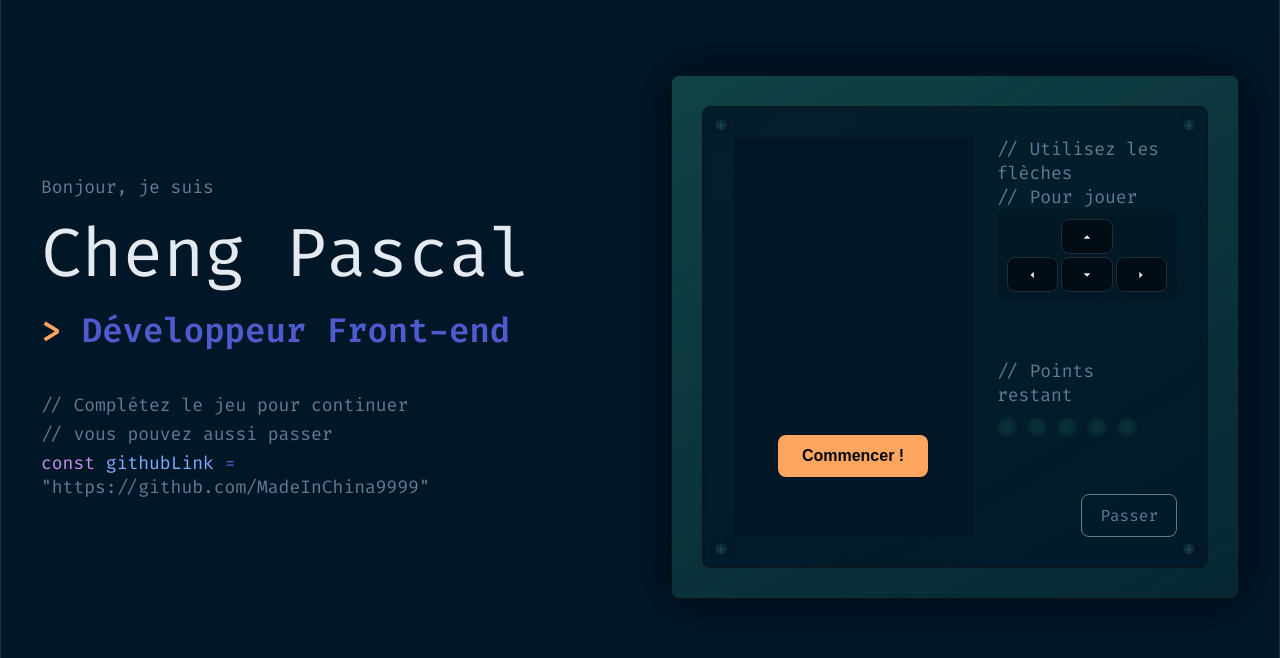
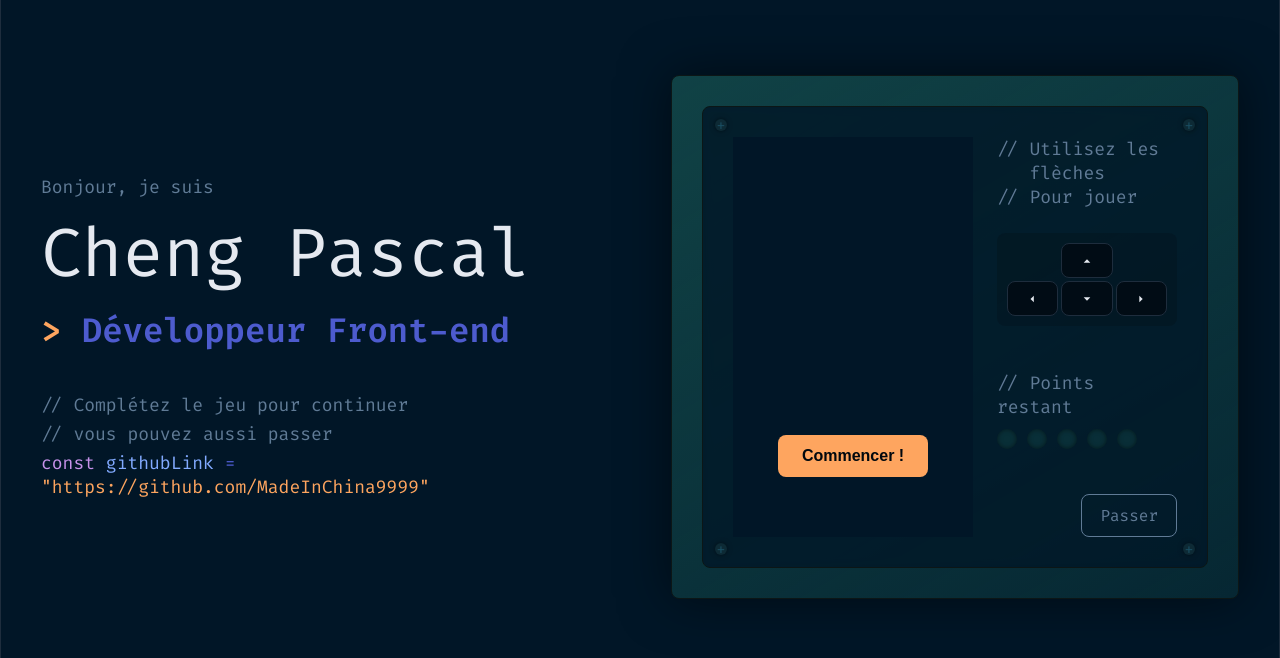
Before and after one commit to MadeInChina9999/Portfolio, a plain HTML site: page index.html in a window 1280 px wide. Shown: the part 66-724 px from the top of the page. Drawn offline with Linux system fonts and the light colour scheme.

Commit message:
Fix HTML encoding issues in index.html

```diff
--- a/index.html
+++ b/index.html
@@ -35,7 +35,7 @@
                             <p class="comment">// vous pouvez aussi passer</p>
                             <p class="code-line">
                                 <span class="const">const</span> <span class="const-name">githubLink</span> =
-                                <span class="str"><a href="https://github.com/MadeInChina9999" target="_blank">"https://github.com/MadeInChina9999"</a></span>
+                                <span class="str"><a href="https://github.com/MadeInChina9999" target="_blank" class="str">"https://github.com/MadeInChina9999"</a></span>
                             </p>
                         </div>
                     </div>
@@ -70,9 +70,9 @@
 
                             <div class="dashboard-container">
                                 <div class="dashboard-section">
-                                    <div class="comment-text">// Utilisez les flèches</div>
+                                    <div class="comment-text">// Utilisez les <br>&nbsp;&nbsp;&nbsp;flèches</div>
                                     <div class="comment-text">// Pour jouer</div>
-
+                                    <br>
                                     <div class="keys-grid">
                                         <div class="key-placeholder"></div>
                                         <div id="btn-up" class="key-btn"><img src="icons/arrow-up-snake.svg" alt="^"></div>
```
